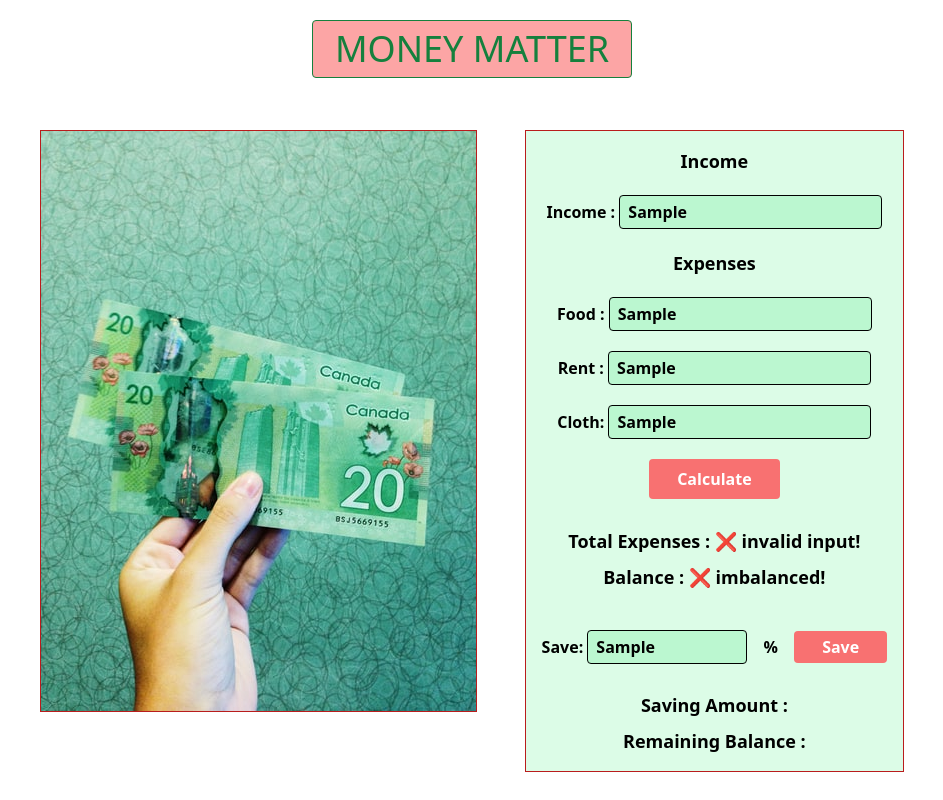
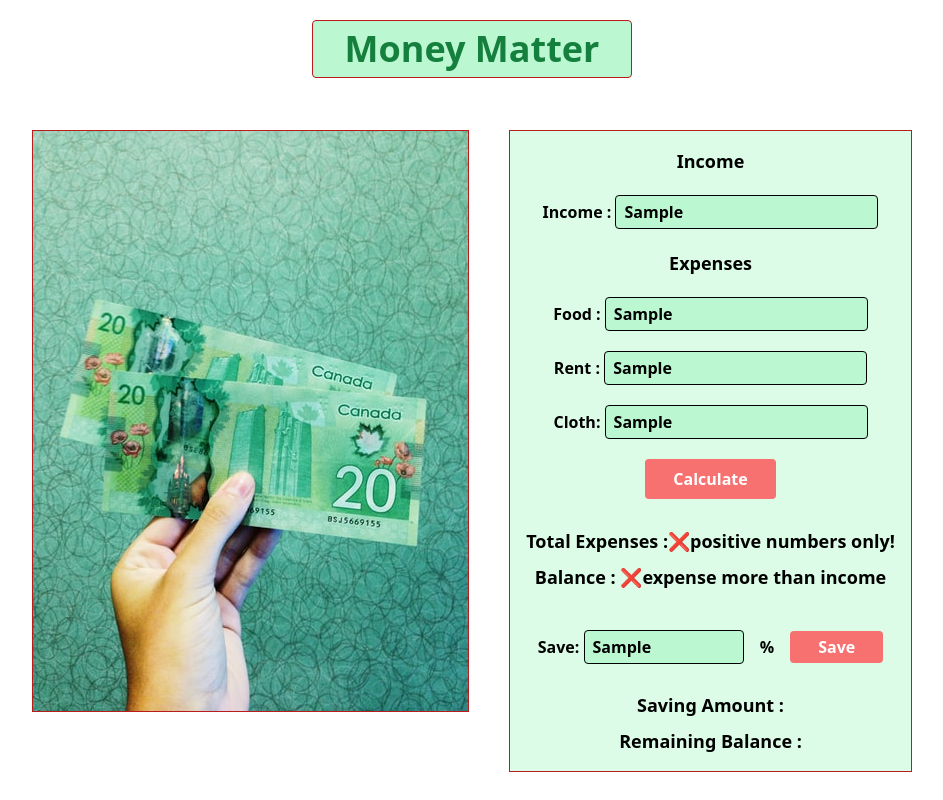
Before and after one commit to pavel-genuine/income-balance-website-js, a plain HTML site: page index.html in a window 1280 px wide. Both pictures are taken after typing "Sample", "Sample", "Sample", "Sample", "Sample" into the empty fields and a click on the button "Calculate". Shown: the whole page, without its empty margins (168-1111 px from the left). Drawn offline with nearby package versions, Linux system fonts and the light colour scheme.

Commit message:
final commit

```diff
--- a/index.html
+++ b/index.html
@@ -13,8 +13,9 @@
 
 <body>
 
-    <h1 class="text-4xl text-green-700 text-center mt-5 py-2 bg-red-300 w-80 mx-auto rounded border border-green-700">
-        MONEY MATTER
+    <h1
+        class="text-4xl text-green-700 font-bold text-center mt-5 py-2 bg-green-200 w-80 mx-auto rounded border border-red-700">
+        Money Matter
     </h1>
     <section class=" mx-auto w-3/4 mt-10 lg:flex justify-evenly">
 
@@ -24,7 +25,7 @@
         </section>
 
         <!-- calculation section  -->
-        <section class=" border border-red-700 lg:flex justify-center flex-col items-center bg-green-100 p-4 my-3">
+        <section class=" border border-red-700 lg:flex justify-center flex-col items-center bg-green-100 p-4 my-3 ">
 
             <!-- income  -->
             <h3 class="text-lg mb-5 font-bold ">Income </h3>
@@ -46,7 +47,7 @@
             <!-- calculate  -->
             <button id="calc-btn"
                 class=" px-7 py-2  bg-red-400 my-5 px-2 text-white rounded font-semibold">Calculate</button>
-            <p class=" text-lg  font-bold my-2">Total Expenses : <span id="total-expense"></span></p>
+            <p class=" text-lg  font-bold my-2">Total Expenses :<span id="total-expense"></span></p>
             <p class="text-lg mb-5  font-bold">Balance : <span id="balance"></span></p>
 
             <!-- savings  -->
@@ -59,7 +60,7 @@
             <p class="text-lg  font-bold my-2">Saving Amount : <span id="saving-amount"></span></p>
 
             <!-- remaing balance  -->
-            <p class="text-lg  font-bold">Remaining Balance : <span id="remain-balance"></span></p>
+            <p class="text-lg  font-bold">Remaining Balance : <br> <span id="remain-balance"></span></p>
 
         </section>
 
--- a/js/script.js
+++ b/js/script.js
@@ -23,7 +23,8 @@ function expense() {
 
     else {
 
-        const totalExpense = document.getElementById('total-expense').innerText = '❌ invalid input!'
+        // Error message, if expese not positive number
+        const totalExpense = document.getElementById('total-expense').innerText = '❌positive numbers only!'
         return totalExpense;
     }
 }
@@ -41,9 +42,16 @@ function balance() {
         const balance = balanceAmount('balance', income, totalExpense)
         return balance
     }
+
+    else if (income < 0) {
+
+        // Error message, if income's not positive number
+        const balance = document.getElementById('balance').innerText = '❌positive numbers only!'
+        return balance
+    }
     else {
 
-        const balance = document.getElementById('balance').innerText = '❌ imbalanced!'
+        const balance = document.getElementById('balance').innerText = "❌expense more than income"
         return balance
     }
 }
@@ -79,13 +87,16 @@ document.getElementById('save-btn').addEventListener('click', function () {
 
         } else {
 
-            document.getElementById('remain-balance').innerText = '❌ inappropriate'
+            // Error message, if saving is greater than balance
+            document.getElementById('remain-balance').innerText = '❌saving should be less than balance'
+
 
 
         }
 
     }
     else {
+        // Error message, if saving percentage is not poisitive number less than 100.
         document.getElementById('saving-amount').innerText = 'error❌!'
         document.getElementById('remain-balance').innerText = '❌ inappropriate'
     }
```
